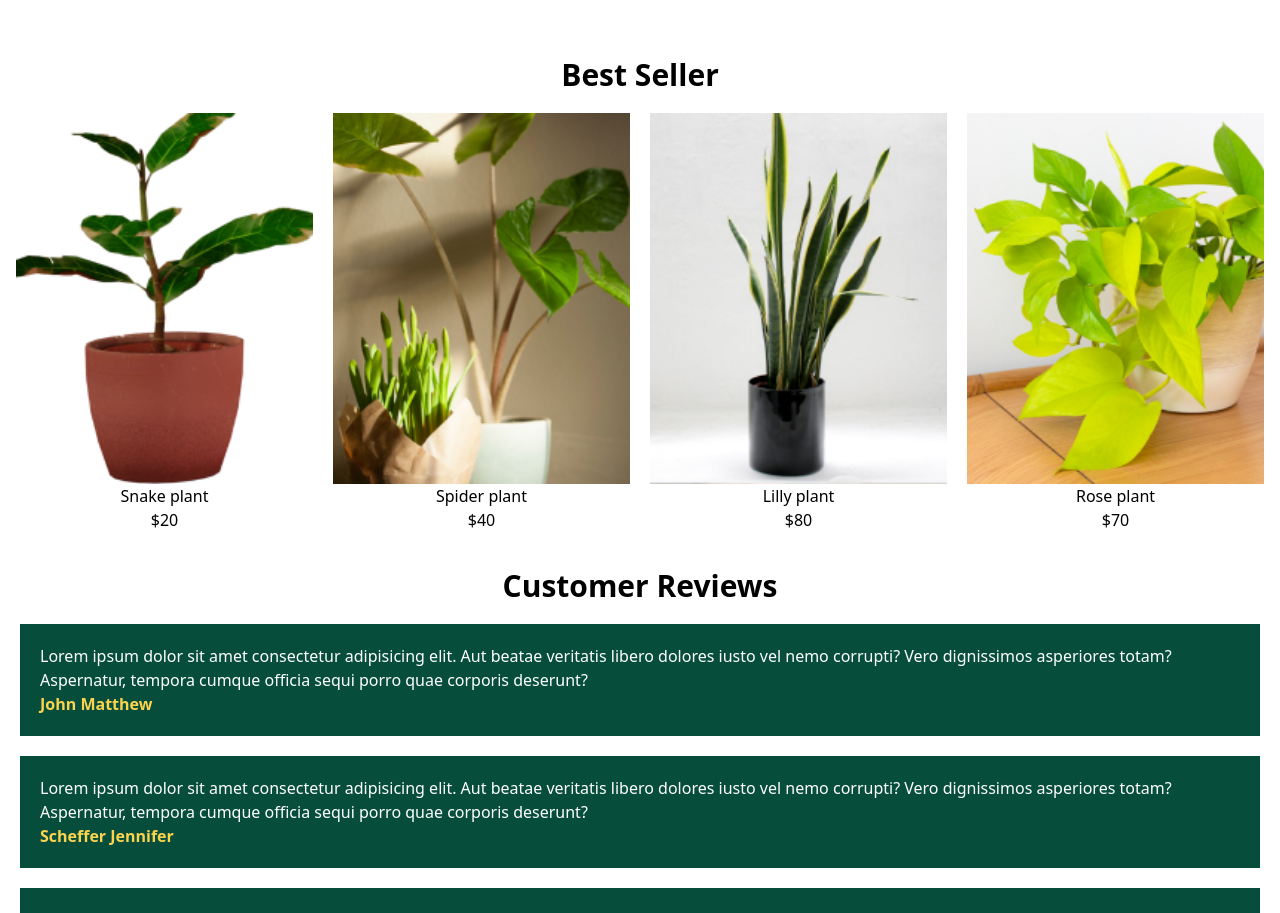
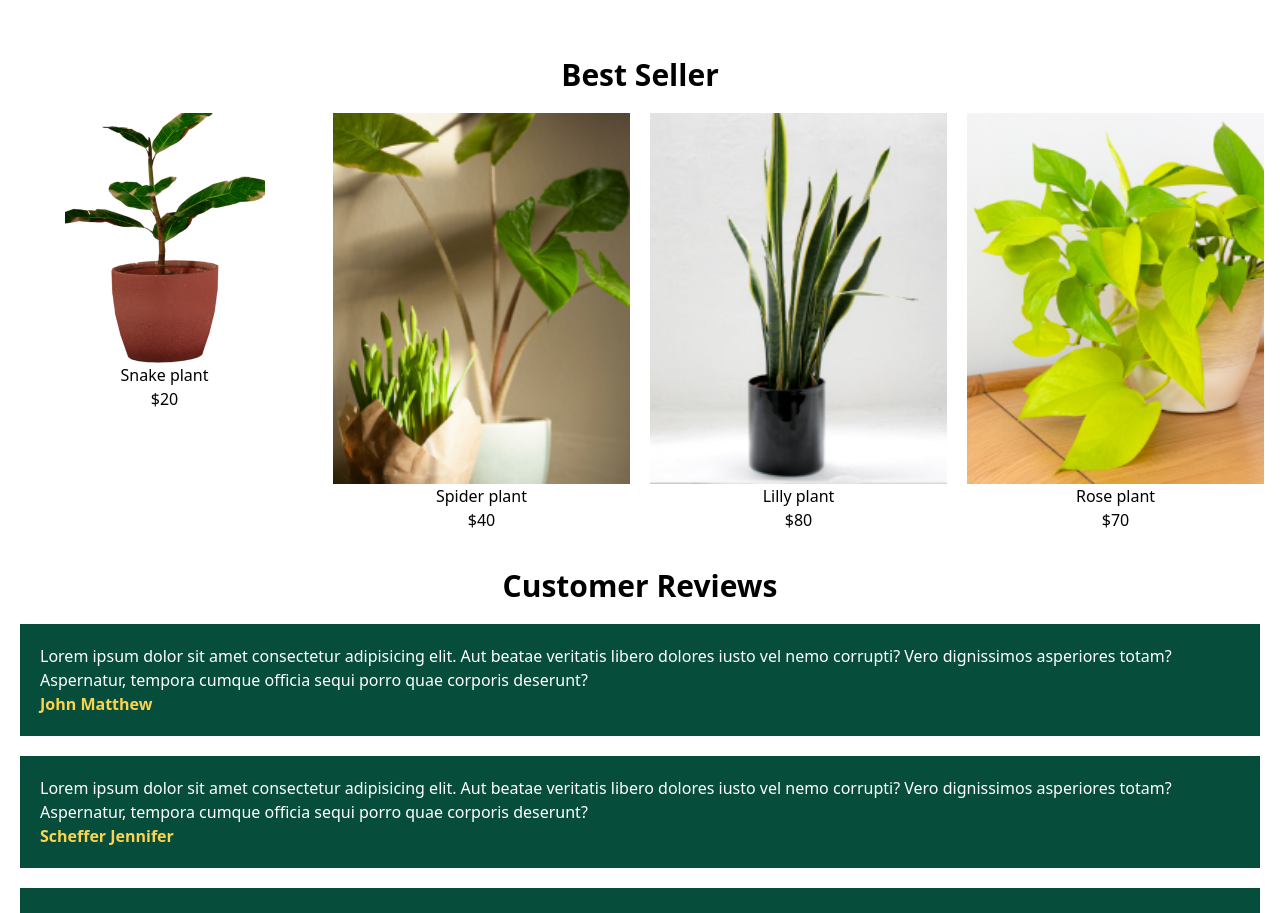
Before and after one commit to RathikaMurugesan/Greenden, a plain HTML site: page index.html in a window 1280 px wide. Shown: the part 809-1722 px from the top of the page. Drawn offline with nearby package versions, Linux system fonts and the light colour scheme; files whose address does not match are found by name.

Commit message:
Update index.html

```diff
--- a/index.html
+++ b/index.html
@@ -82,7 +82,7 @@
 
     <div class="grid grid-cols-2 md:grid-cols-4 mt-5 gap-5">
         <div>
-        <img src="./bestsell_1.png" class="inline hover:shadow-xl transform hover:translate-y-2 w-80" alt="">
+        <img src="./bestsell_1.png" class="inline hover:shadow-xl transform hover:translate-y-2" alt="">
         <h1>Snake plant</h1>
         <p>$20</p>
         </div>
```
